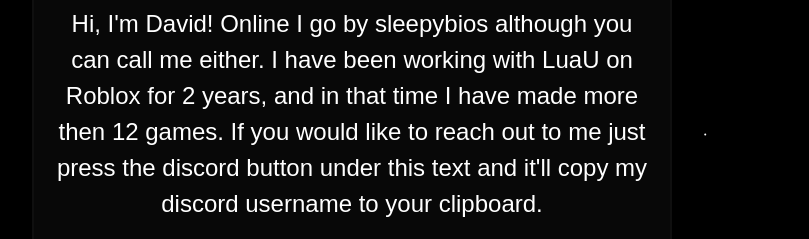
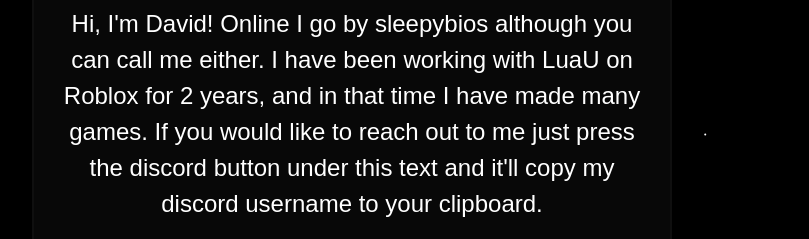
Before and after one commit to sleepyBIOS/Portfolio, a plain HTML site: page index.html in a window 1280 px wide. Shown: the part 141-380 px from the top of the page, without its empty margins (288-1097 px from the left). Drawn offline with Linux system fonts and the light colour scheme.

Commit message:
Update index.html
maany

```diff
--- a/index.html
+++ b/index.html
@@ -118,8 +118,8 @@
             <span id="david">Portfolio</span><br>
             <span>Hi, I'm David! Online I go by sleepybios although
                 you can call me either. I have
-                been working with LuaU on Roblox for 2 years, and in that time I have made
-                more then 12 games. If you would like
+                been working with LuaU on Roblox for 2 years, and in that time I have made many
+                games. If you would like
                 to reach out to me just press the discord button under this text and it'll copy
                 my discord username to your clipboard.
             </span><br>
```
